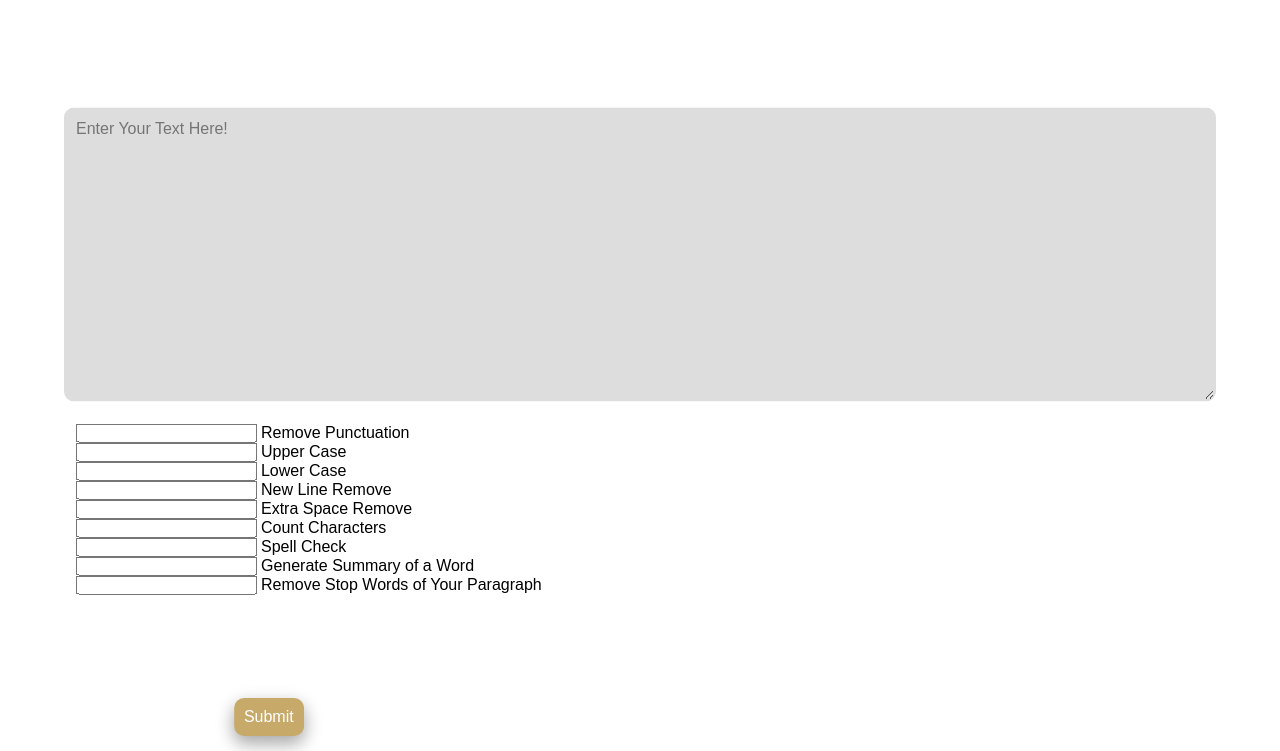
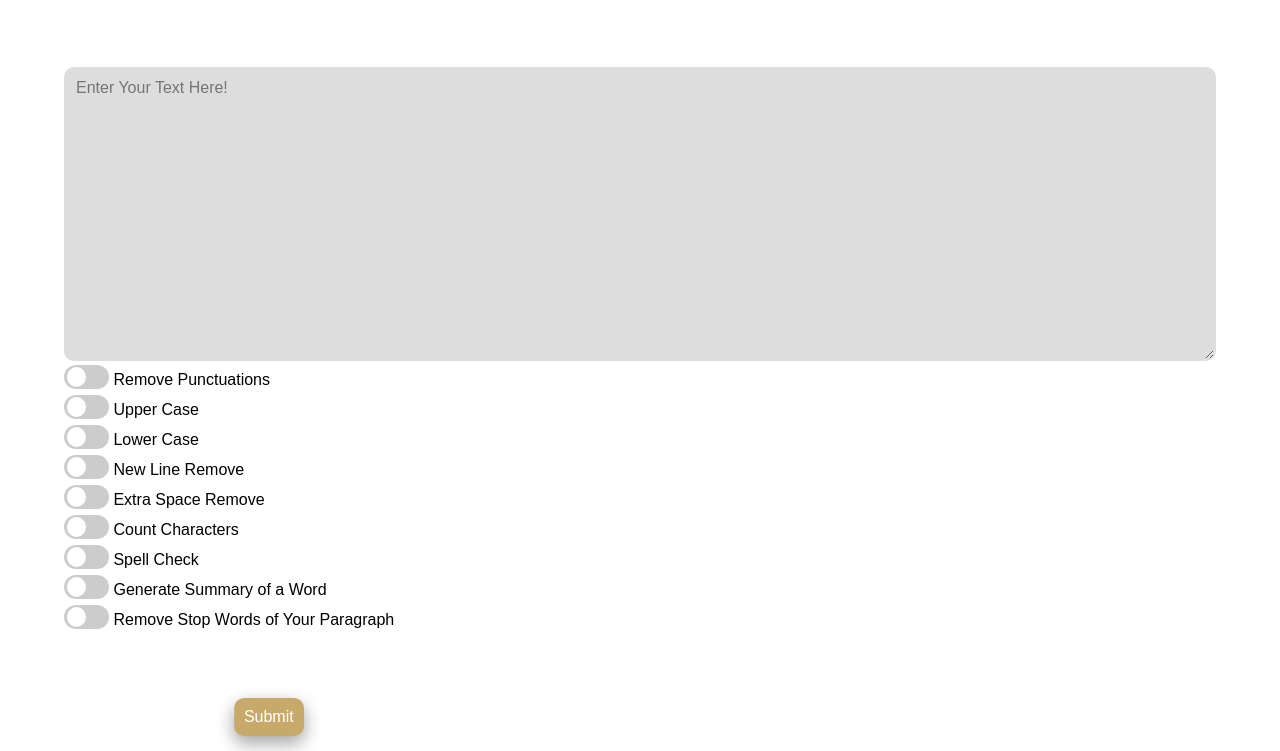
Before and after one commit to Kalaichelvan-Tamilselvan/SmartApp, a Django app: template smartapp/smartapplication/templates/index.html in a window 1280 px wide. Shown: the part 49-800 px from the top of the page. Run offline with Django 4.2, Linux system fonts and the light colour scheme; the template is opened without the code that fills it, so the values that code supplies are empty, except form fields; tables that the repository leaves empty hold one stand-in row (values such as "Sample post"); form fields are guessed from the names that the template uses.

Commit message:
Added Toggle buttons
Added toggle buttons and styled it

```diff
--- a/smartapp/smartapplication/static/styles.css
+++ b/smartapp/smartapplication/static/styles.css
@@ -63,44 +63,59 @@
     outline: none;
     font-size: 16px;
 }
-input[type="checkbox"].toggle {
-    opacity: 0;
-    position: absolute;
-    display: none;
+.switch{
+  position: relative;
+  display: inline-block;
+  width: 45px;
+  height: 24px;
 }
-input[type="checkbox"].toggle + label {
-    display: inline-flex;
-    flex-wrap: nowrap;
-    align-items: center;
-    position: relative;
-    cursor: pointer;
-    user-select: none;
+.switch input {
+  opacity: 0;
+  width: 0;
+  height: 0;
 }
-input[type="checkbox"].toggle + label::before {
-    content: "";
-    width: 2.5em;
-    height: 1.5em;
-    background-color: #ddd;
-    border-radius: 1em;
-    margin-right: 1em;
-    transition: 150ms ease-in-out;
+.slider {
+  position: absolute;
+  cursor: pointer;
+  top: 0;
+  left: 0;
+  right: 0;
+  bottom: 0;
+  background-color: #ccc;
+  -webkit-transition: .4s;
+  transition: .4s;
+
 }
-input[type="checkbox"].toggle + label::after {
-    position: absolute;
-    left: 0.2em;
-    content: "";
-    width: 1.2em;
-    height: 1.2em;
-    background-color: #aaa;
-    border-radius: 1em;
-    transition: 150ms ease-in-out;
+.slider:before {
+  position: absolute;
+  content: "";
+  height: 20px;
+  width: 19px;
+  left: 3px;
+  bottom: 2px;
+  background-color: white;
+  -webkit-transition: .4s;
+  transition: .4s;
 }
-input[type="checkbox"].toggle:checked + label::before {
-    background-color: hsla(41, 45%, 60%, 0.6);
+input:checked + .slider {
+  background-color: #c7aa6a;
 }
-input[type="checkbox"].toggle:checked + label::after {
-    transform: translateX(80%);
-    background-color: #c7aa6a;
+input:focus + .slider {
+  box-shadow: 0 0 1px #c7aa6a;
+}
+input:checked + .slider:before {
+  -webkit-transform: translateX(20px);
+  -ms-transform: translateX(20px);
+  transform: translateX(20px);
+}
+.slider.round {
+  border-radius: 34px;
+}
+.slider.round:before {
+  border-radius: 50%;
+}
+.toggle_button{
+   line-height: 30px;
 }
 .textbox {
     position: absolute;
--- a/smartapp/smartapplication/templates/guide.html
+++ b/smartapp/smartapplication/templates/guide.html
@@ -22,7 +22,7 @@
         </nav>
   </nav>
         <div class="guide">
-             <h2>Result: {{ current_text }}</h2>
+             <h2>Result:  {{ current_text }}</h2>
 
         </div>
 </body>
--- a/smartapp/smartapplication/templates/index.html
+++ b/smartapp/smartapplication/templates/index.html
@@ -1,5 +1,4 @@
 {% extends "base.html" %}
-
 
 {% block content %}
 	<form method="post">
@@ -7,35 +6,26 @@
 
 		<div class="textbox">
 			<textarea placeholder="Enter Your Text Here!" cols="120" rows="15" name="textarea"></textarea>
-			<div class="main">
-				<br/>
-				    {{form.remove_punctuations}}
-					<label> Remove Punctuation</label>
-				<br/>
-					{{ form.upper_case }}
-					<label>Upper Case</label>
-				<br/>
-					{{ form.lower_case }}
-					<label>Lower Case</label>
-				<br/>
-					{{ form.new_line_remove }}
-					<label>New Line Remove</label>
-				<br/>
-					{{ form.extra_space_remove }}
-					<label>Extra Space Remove</label>
-				<br/>
-					{{ form.count_characters }}
-					<label>Count Characters</label>
-				<br/>
-					{{ form.spell_check }}
-					<label>Spell Check</label>
-				<br/>
-					{{ form.generate_word_summary }}
-					<label>Generate Summary of a Word</label>
-				<br/>
-					{{ form.remove_stop_words }}
-					<label>Remove Stop Words of Your Paragraph</label>
-			</div>
+				<div class="toggle_button">
+					<p> <label class="switch"> {{ form.remove_punctuations }}
+						<span class = "slider round"> </span> </label> Remove Punctuations</p>
+					<p> <label class="switch"> {{ form.upper_case }}
+						<span class = "slider round"> </span> </label> Upper Case</p>
+					<p> <label class="switch"> {{ form.lower_case }}
+						<span class = "slider round"> </span> </label> Lower Case</p>
+					<p> <label class="switch"> {{ form.new_line_remove }}
+						<span class = "slider round"> </span> </label> New Line Remove</p>
+					<p> <label class="switch"> {{ form.extra_space_remove }}
+						<span class = "slider round"> </span> </label> Extra Space Remove</p>
+					<p> <label class="switch"> {{ form.count_characters }}
+						<span class = "slider round"> </span> </label> Count Characters</p>
+					<p> <label class="switch"> {{ form.spell_check }}
+						<span class = "slider round"> </span> </label> Spell Check</p>
+					<p> <label class="switch"> {{ form.generate_word_summary }}
+						<span class = "slider round"> </span> </label> Generate Summary of a Word</p>
+					<p> <label class="switch"> {{ form.remove_stop_words }}
+						<span class = "slider round"> </span> </label> Remove Stop Words of Your Paragraph</p>
+				</div>
 		</div>
 		<a href="guide">
 			<button class="submit">Submit</button>
```
